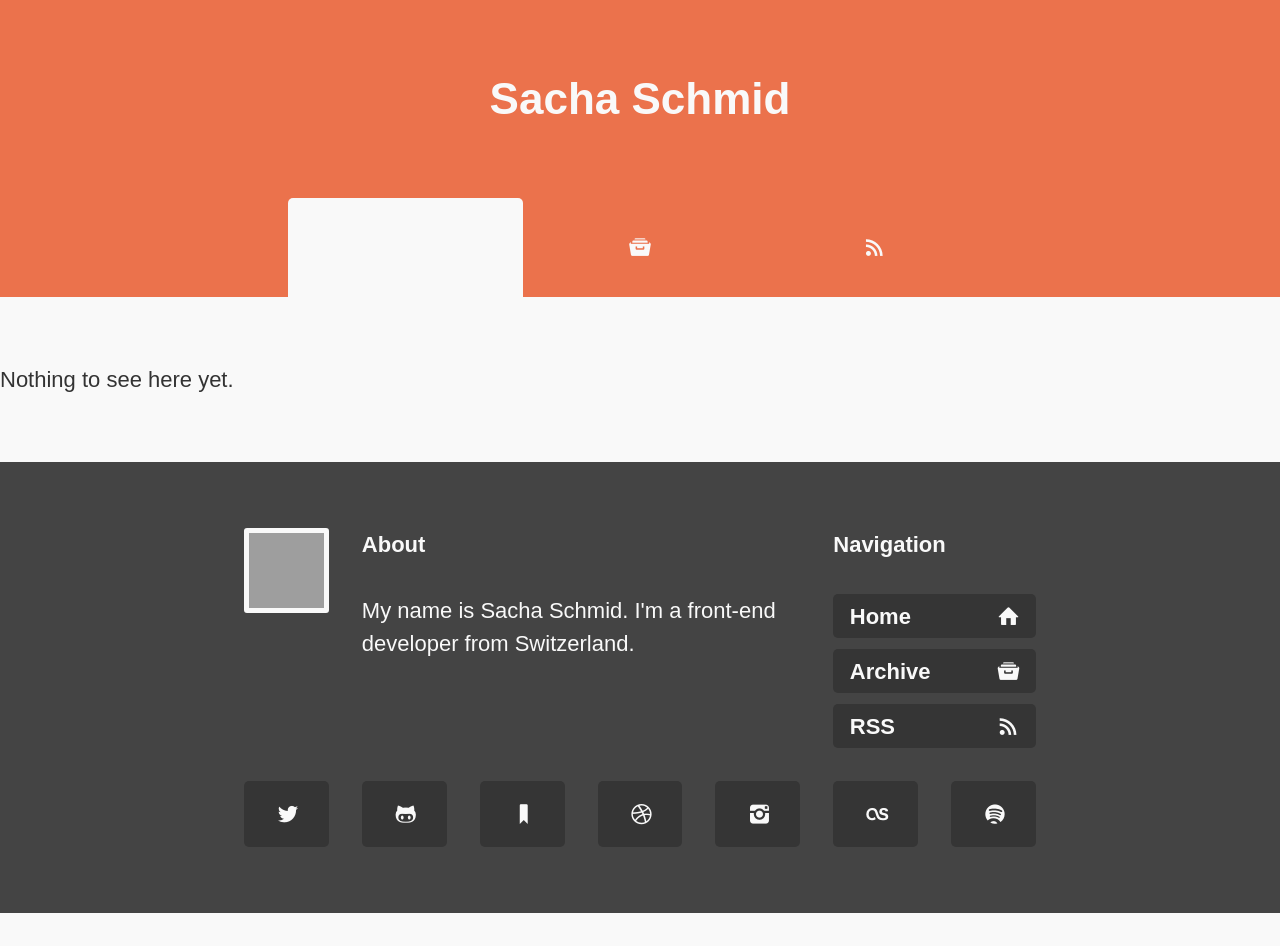
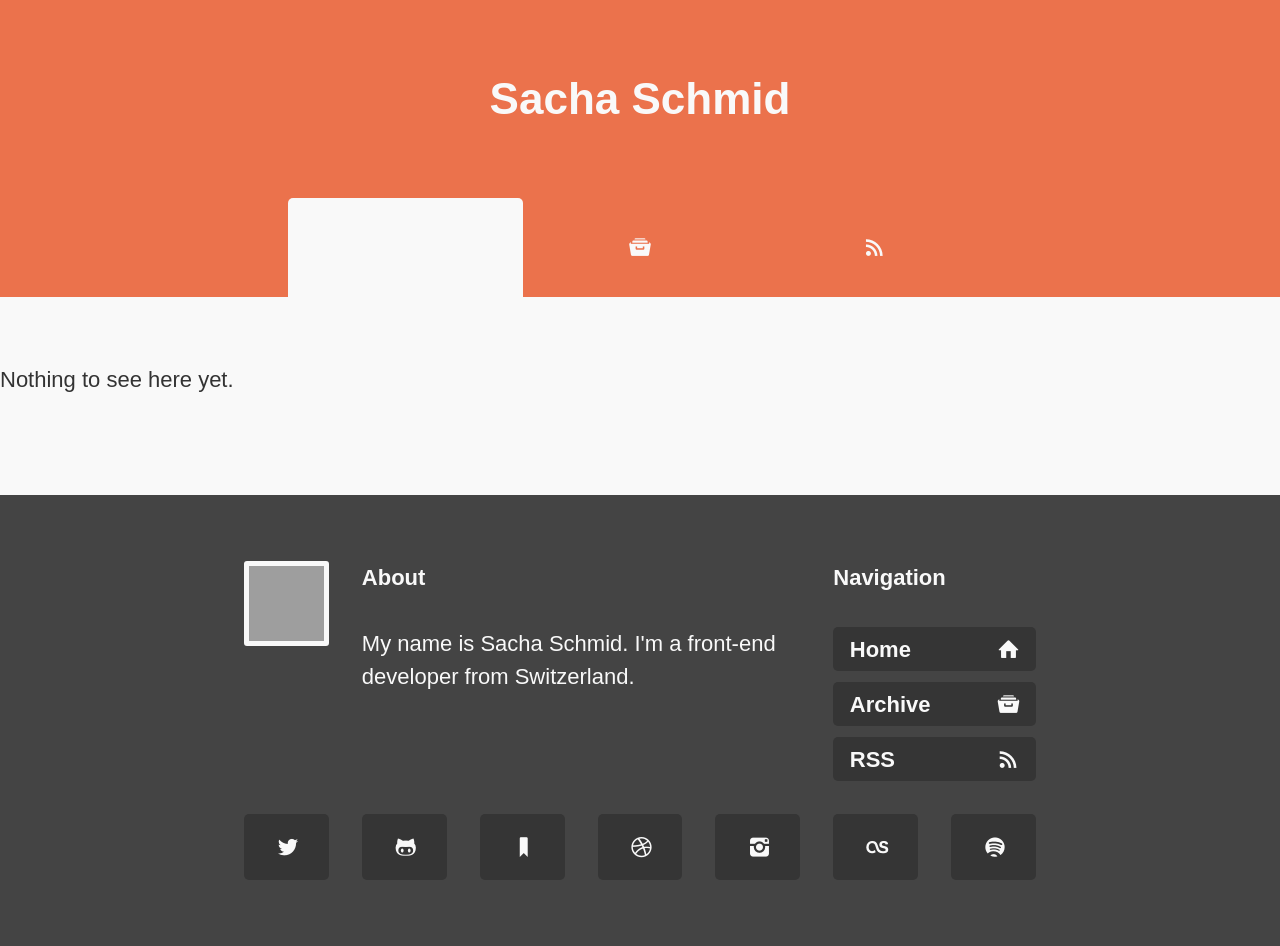
Before and after one commit to RadLikeWhoa/old.sacha.me, a Jekyll site: the page built from projects/index.html, in a window 1280 px wide. Built offline with Jekyll 4.4.1, drawn with Linux system fonts in a browser that asks for light colours; some web fonts are replaced; Markdown is read by kramdown in place of the engine named in the settings; before the commit the page ends 913 px from its top, so only the background shows below that; grey boxes are pictures that could not be loaded.

Commit message:
Improve handling of pages with very little content

```diff
--- a/_src/scss/partials/_footer.scss
+++ b/_src/scss/partials/_footer.scss
@@ -1,6 +1,5 @@
 .site-footer {
   padding: 3em 0;
-  margin-top: 3em;
   color: $main;
   background-color: $footer;
 }
--- a/_src/scss/partials/_header.scss
+++ b/_src/scss/partials/_header.scss
@@ -1,5 +1,4 @@
 .site-header {
-  margin-bottom: 3em;
   background-color: $highlight;
 
   a {
--- a/assets/css/style.css
+++ b/assets/css/style.css
@@ -700,7 +700,7 @@
 body {
   margin: 0;
   color: #333;
-  background-color: #f9f9f9;
+  background-color: #444;
 }
 
 .wrap {
@@ -733,8 +733,13 @@
   border-radius: 5px;
 }
 
+.main {
+  padding-top: 3em;
+  padding-bottom: 3em;
+  background-color: #f9f9f9;
+}
+
 .site-header {
-  margin-bottom: 3em;
   background-color: #eb724c;
 }
 
@@ -1074,7 +1079,6 @@
 
 .site-footer {
   padding: 3em 0;
-  margin-top: 3em;
   color: #f9f9f9;
   background-color: #444;
 }
```
Also changed, not shown: _src/scss/partials/_base.scss (+7 -1 lines).
